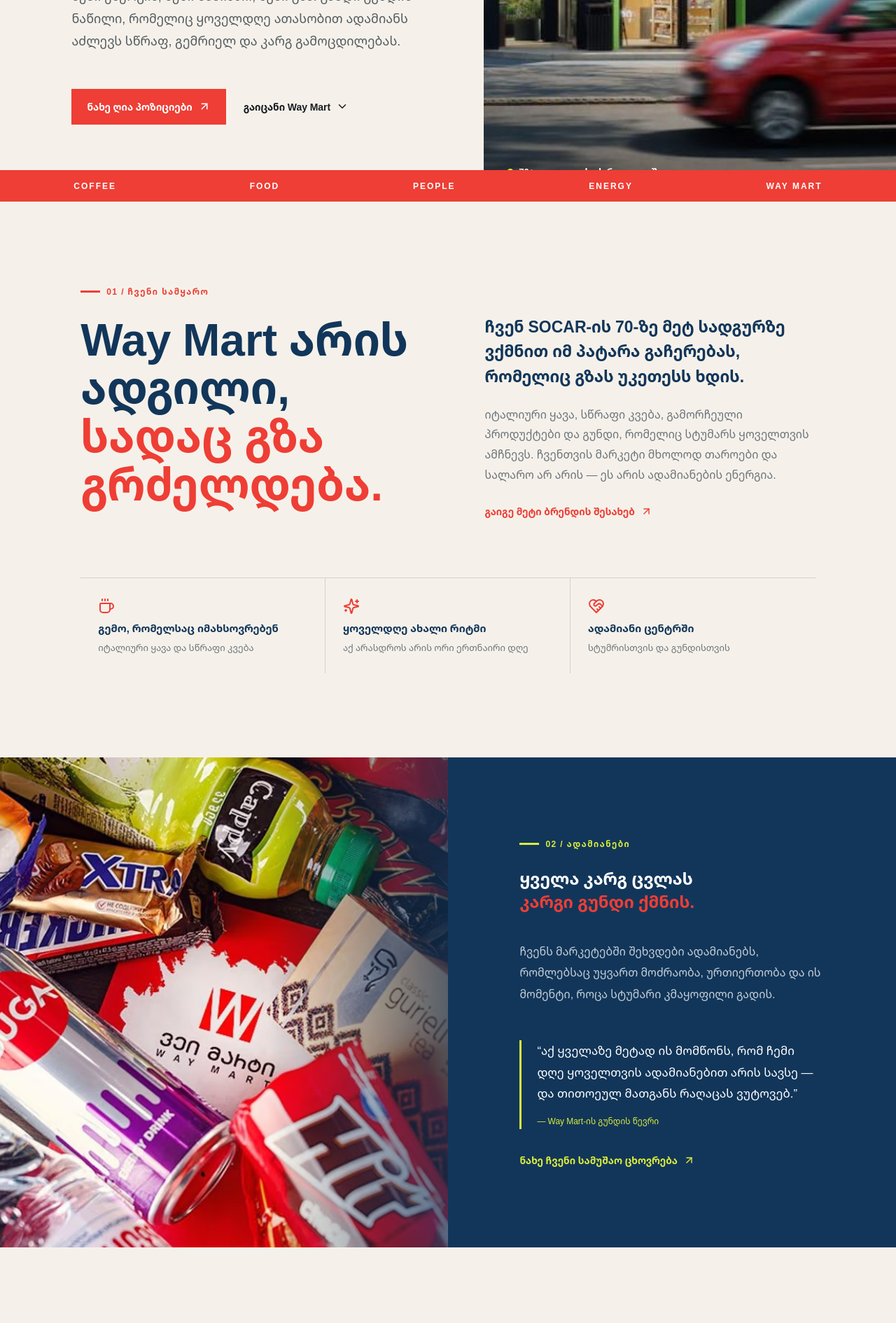
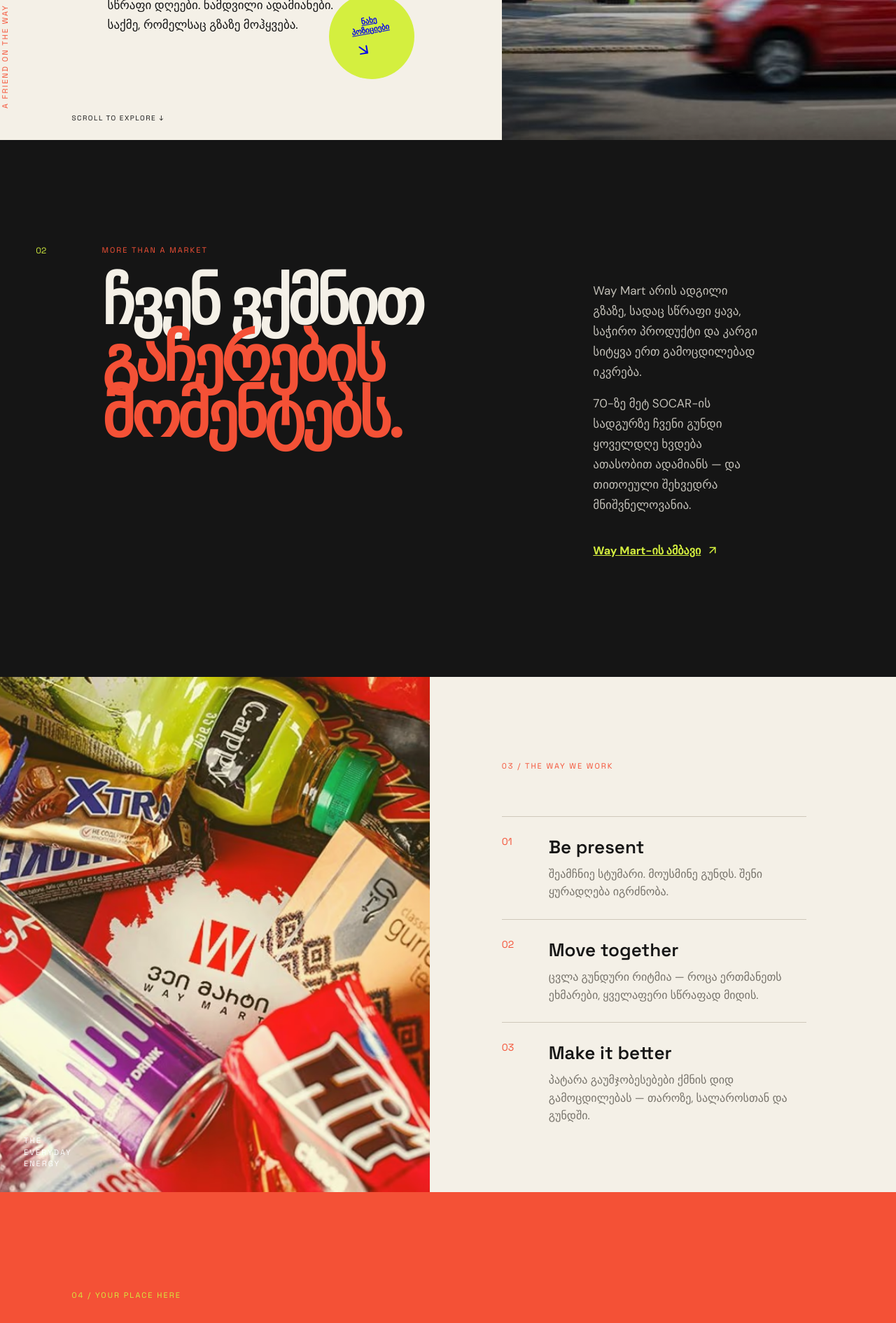
Before and after one commit to Nina932/wmartcareer, a Next.js app: page / in a window 1280 px wide. Shown: the part 600-2490 px from the top of the page at 70% size. Built offline with nearby package versions, Linux system fonts and the light colour scheme.

Commit message:
Replace careers design with new Way Mart brand direction

```diff
--- a/app/page.tsx
+++ b/app/page.tsx
@@ -1,31 +1,17 @@
 'use client';
-
 import Image from 'next/image';
-import { ArrowUpRight, ChevronDown, Coffee, HeartHandshake, MapPin, Menu, ShieldCheck, Sparkles, Users, X } from 'lucide-react';
+import { ArrowDownRight, ArrowUpRight, Menu, X } from 'lucide-react';
 import { useState } from 'react';
 
-const applyUrl = 'https://waymart.selfrecruit.ge/e8e7ca79-c3fc-475c-9c01-bfde96354572';
-
-export default function Home() {
-  const [open, setOpen] = useState(false);
-  return <main>
-    <nav className="nav"><a className="logo" href="#top" aria-label="Way Mart"><span className="logo-w">W</span><span className="logo-copy"><b>ვეი მარტი</b><small>WAY MART</small></span></a><div className={open ? 'nav-links open' : 'nav-links'}><a href="#way">ბრენდი</a><a href="#people">გუნდი</a><a href="#roles">ვაკანსიები</a><a href="#life">ჩვენი გარემო</a><a className="nav-apply" href={applyUrl} target="_blank">შემოგვიერთდი <ArrowUpRight size={16}/></a></div><button className="menu" onClick={() => setOpen(!open)} aria-label="მენიუ">{open ? <X/> : <Menu/>}</button></nav>
-
-    <section className="hero" id="top"><div className="hero-content"><p className="kicker"><span/> კარიერა Way Mart-ში</p><h1>გზაზე მეგობრობა<br/><em>ადამიანებით იწყება.</em></h1><p className="hero-copy">შენი ენერგია, შენი ხასიათი, შენი გზა. გახდი გუნდის ნაწილი, რომელიც ყოველდღე ათასობით ადამიანს აძლევს სწრაფ, გემრიელ და კარგ გამოცდილებას.</p><div className="hero-actions"><a className="button red" href={applyUrl} target="_blank">ნახე ღია პოზიციები <ArrowUpRight size={18}/></a><a className="text-link" href="#way">გაიცანი Way Mart <ChevronDown size={18}/></a></div></div><div className="hero-image"><Image src="/media/waymart-storefront.jpg" alt="Way Mart-ის მარკეტი ქალაქში" fill priority sizes="(max-width: 900px) 100vw, 48vw"/><div className="hero-sticker">შენი<br/><strong>მეგობარი</strong><br/>გზაზე<span>✳</span></div><div className="hero-caption"><span className="live-dot"/> 70+ ლოკაცია საქართველოში</div></div><div className="hero-marquee"><span>COFFEE</span><span>FOOD</span><span>PEOPLE</span><span>ENERGY</span><span>WAY MART</span></div></section>
-
-    <section className="intro" id="way"><div className="eyebrow">01 / ჩვენი სამყარო</div><div className="intro-grid"><h2>Way Mart არის ადგილი,<br/><span>სადაც გზა გრძელდება.</span></h2><div><p className="large-copy">ჩვენ SOCAR-ის 70-ზე მეტ სადგურზე ვქმნით იმ პატარა გაჩერებას, რომელიც გზას უკეთესს ხდის.</p><p>იტალიური ყავა, სწრაფი კვება, გამორჩეული პროდუქტები და გუნდი, რომელიც სტუმარს ყოველთვის ამჩნევს. ჩვენთვის მარკეტი მხოლოდ თაროები და სალარო არ არის — ეს არის ადამიანების ენერგია.</p><a className="outline-link" href="https://sgp.ge/way-mart" target="_blank">გაიგე მეტი ბრენდის შესახებ <ArrowUpRight size={17}/></a></div></div><div className="value-row"><div><Coffee/><b>გემო, რომელსაც იმახსოვრებენ</b><span>იტალიური ყავა და სწრაფი კვება</span></div><div><Sparkles/><b>ყოველდღე ახალი რიტმი</b><span>აქ არასდროს არის ორი ერთნაირი დღე</span></div><div><HeartHandshake/><b>ადამიანი ცენტრში</b><span>სტუმრისთვის და გუნდისთვის</span></div></div></section>
-
-    <section className="people" id="people"><div className="people-art"><Image src="/media/waymart-story-1.avif" alt="Way Mart-ის გარემო" fill sizes="(max-width: 900px) 100vw, 50vw"/></div><div className="people-copy"><div className="eyebrow light">02 / ადამიანები</div><h2>ყველა კარგ ცვლას<br/><em>კარგი გუნდი ქმნის.</em></h2><p>ჩვენს მარკეტებში შეხვდები ადამიანებს, რომლებსაც უყვართ მოძრაობა, ურთიერთობა და ის მომენტი, როცა სტუმარი კმაყოფილი გადის.</p><blockquote>“აქ ყველაზე მეტად ის მომწონს, რომ ჩემი დღე ყოველთვის ადამიანებით არის სავსე — და თითოეულ მათგანს რაღაცას ვუტოვებ.”<cite>— Way Mart-ის გუნდის წევრი</cite></blockquote><a className="light-link" href="#life">ნახე ჩვენი სამუშაო ცხოვრება <ArrowUpRight size={17}/></a></div></section>
-
-    <section className="roles" id="roles"><div className="eyebrow">03 / შენი შემდეგი ნაბიჯი</div><div className="roles-head"><h2>იპოვე როლი,<br/><em>რომელიც შენ გგავს.</em></h2><a className="button dark" href={applyUrl} target="_blank">ყველა ვაკანსიის ნახვა <ArrowUpRight size={18}/></a></div><div className="role-list"><Role icon={<Users/>} title="მოლარე-კონსულტანტი" meta="ფილიალები · თბილისი და რეგიონები" text="სტუმართან ურთიერთობა, პროდუქტის წარმოჩენა და Way Mart-ის ატმოსფეროს შექმნა."/><Role icon={<ShieldCheck/>} title="საწყობის ადმინისტრატორი" meta="ლოჯისტიკა · რეგიონები" text="სისწრაფე, სიზუსტე და გუნდისთვის საჭირო ყველაფრის დროულად მომზადება."/><Role icon={<MapPin/>} title="რეგიონალური მენეჯერი" meta="ოპერაციები · თბილისი" text="ადამიანების, სტანდარტების და შედეგების მართვა 70+ ლოკაციის ქსელში."/></div></section>
-
-    <section className="life" id="life"><div className="life-top"><div className="eyebrow light">04 / სამუშაო ცხოვრების კადრები</div><h2>აქ ყოველდღე<br/><em>რაღაც ხდება.</em></h2><p>Way Mart-ის გარემო ენერგიულია, ნამდვილია და ადამიანებით არის სავსე.</p></div><div className="gallery"><div className="gallery-main"><Image src="/media/waymart-story-2.avif" alt="Way Mart-ის გუნდი" fill sizes="(max-width: 900px) 100vw, 45vw"/></div><div className="gallery-small"><Image src="/media/waymart-storefront.jpg" alt="Way Mart-ის სივრცე" fill sizes="(max-width: 900px) 100vw, 25vw"/></div><div className="gallery-note"><span>WAY MART</span><b>მოდი, შენი<br/>ისტორია<br/>აქ დაწერე.</b><a href={applyUrl} target="_blank">შემოგვიერთდი <ArrowUpRight size={17}/></a></div></div></section>
-
-    <section className="benefits"><div className="eyebrow">05 / რას მიიღებ</div><div className="benefit-grid"><div><span>01</span><h3>ზრდის გზა</h3><p>პოზიციიდან პოზიციამდე — ისწავლე, გაიზარდე და შექმენი შენი კარიერული მიმართულება.</p></div><div><span>02</span><h3>შენი კეთილდღეობა</h3><p>ჯანმრთელობის დაზღვევა, ტრანსპორტირების მხარდაჭერა და ბონუსური შესაძლებლობები.</p></div><div><span>03</span><h3>დიდი ქსელის გამოცდილება</h3><p>ისწავლე საცალო ვაჭრობის ყველაზე ცოცხალ გარემოში, პროფესიონალ გუნდთან ერთად.</p></div></div></section>
-
-    <section className="final-cta"><div><div className="eyebrow light">შენი გზა შეიძლება აქ გაგრძელდეს</div><h2>მზად ხარ<br/><em>შემოგვიერთდე?</em></h2></div><a className="button red large" href={applyUrl} target="_blank">შეავსე განაცხადი <ArrowUpRight size={20}/></a></section>
-    <footer><a className="logo" href="#top"><span className="logo-w">W</span><span className="logo-copy"><b>ვეი მარტი</b><small>WAY MART</small></span></a><span>© 2026 Way Mart · შენი მეგობარი გზაზე</span><div><a href="https://www.facebook.com/WayMartGeorgia/" target="_blank">Facebook</a><a href="https://www.tiktok.com/@waymart" target="_blank">TikTok</a></div></footer>
-  </main>;
-}
-
-function Role({icon,title,meta,text}:{icon:React.ReactNode,title:string,meta:string,text:string}) { return <article className="role-card"><div className="role-icon">{icon}</div><div><small>{meta}</small><h3>{title}</h3><p>{text}</p></div><a href={applyUrl} target="_blank" aria-label={`${title}-ზე განაცხადი`}><ArrowUpRight size={20}/></a></article>; }
+const applyUrl='https://waymart.selfrecruit.ge/e8e7ca79-c3fc-475c-9c01-bfde96354572';
+export default function Home(){const [menu,setMenu]=useState(false);return <main className="new-site">
+<header className="topbar"><a className="wordmark" href="#start"><span className="mark">W</span><span>WAY<br/><b>MART</b></span></a><div className="location">CAREERS / GEORGIA</div><button className="menu-btn" onClick={()=>setMenu(!menu)} aria-label="მენიუ">{menu?<X/>:<Menu/>}</button><nav className={menu?'menu-panel show':'menu-panel'}><a href="#why">Why Way Mart</a><a href="#roles">Open roles</a><a href="#inside">Inside the shift</a><a href={applyUrl} target="_blank">Apply now <ArrowUpRight size={15}/></a></nav></header>
+<section className="opening" id="start"><div className="vertical-note">A FRIEND ON THE WAY <span>✦</span></div><div className="opening-copy"><p className="micro">WAY MART / PEOPLE FIRST</p><h1>Find your<br/><i>pace.</i></h1><p className="opening-lead">სწრაფი დღეები. ნამდვილი ადამიანები.<br/>საქმე, რომელსაც გზაზე მოჰყვება.</p><a className="circle-cta" href="#roles"><span>ნახე<br/>პოზიციები</span><ArrowDownRight size={24}/></a></div><div className="opening-photo"><Image src="/media/waymart-storefront.jpg" alt="Way Mart-ის მარკეტი" fill priority sizes="(max-width: 800px) 100vw, 52vw"/><div className="photo-label">01 / YOUR<br/>NEXT STOP</div></div><div className="scroll-mark">SCROLL TO EXPLORE ↓</div></section>
+<section className="statement" id="why"><div className="section-index">02</div><div className="statement-main"><p className="micro">MORE THAN A MARKET</p><h2>ჩვენ ვქმნით<br/><span>გაჩერების<br/>მომენტებს.</span></h2></div><div className="statement-side"><p>Way Mart არის ადგილი გზაზე, სადაც სწრაფი ყავა, საჭირო პროდუქტი და კარგი სიტყვა ერთ გამოცდილებად იკვრება.</p><p>70-ზე მეტ SOCAR-ის სადგურზე ჩვენი გუნდი ყოველდღე ხვდება ათასობით ადამიანს — და თითოეული შეხვედრა მნიშვნელოვანია.</p><a className="arrow-link" href="https://sgp.ge/way-mart" target="_blank">Way Mart-ის ამბავი <ArrowUpRight size={18}/></a></div></section>
+<section className="manifesto"><div className="manifesto-image"><Image src="/media/waymart-story-1.avif" alt="Way Mart-ის სამუშაო გარემო" fill sizes="50vw"/><span>THE<br/>EVERYDAY<br/>ENERGY</span></div><div className="manifesto-list"><p className="micro">03 / THE WAY WE WORK</p><Manifesto n="01" t="Be present" p="შეამჩნიე სტუმარი. მოუსმინე გუნდს. შენი ყურადღება იგრძნობა."/><Manifesto n="02" t="Move together" p="ცვლა გუნდური რიტმია — როცა ერთმანეთს ეხმარები, ყველაფერი სწრაფად მიდის."/><Manifesto n="03" t="Make it better" p="პატარა გაუმჯობესებები ქმნის დიდ გამოცდილებას — თაროზე, სალაროსთან და გუნდში."/></div></section>
+<section className="roles-new" id="roles"><div className="roles-intro"><p className="micro">04 / YOUR PLACE HERE</p><h2>What will<br/><i>you bring?</i></h2><p>აირჩიე როლი და დაიწყე იქ, სადაც შენი ხასიათი და ენერგია ყველაზე მეტად გამოგადგება.</p></div><div className="role-rail"><Role n="01" t="მოლარე-კონსულტანტი" d="თბილისი · რეგიონები"/><Role n="02" t="საწყობის ადმინისტრატორი" d="ლოჯისტიკა · ოპერაციები"/><Role n="03" t="რეგიონალური მენეჯერი" d="ლიდერობა · ზრდა"/><a className="see-all" href={applyUrl} target="_blank">ყველა<br/>ვაკანსია <ArrowUpRight size={20}/></a></div></section>
+<section className="shift" id="inside"><div className="shift-title"><p className="micro">05 / INSIDE THE SHIFT</p><h2>One day.<br/><i>Many stories.</i></h2></div><div className="shift-collage"><div className="collage-large"><Image src="/media/waymart-story-2.avif" alt="Way Mart-ის გუნდი" fill sizes="45vw"/><span>TEAM / 01</span></div><div className="collage-small"><Image src="/media/waymart-storefront.jpg" alt="Way Mart-ის ლოკაცია" fill sizes="25vw"/><span>PLACE / 02</span></div><div className="collage-copy">ყოველი ცვლა განსხვავებულია.<br/><strong>შენი ისტორია აქ იწყება.</strong></div></div></section>
+<section className="join"><div className="join-top"><p className="micro">06 / TAKE THE NEXT STEP</p><span>READY WHEN<br/>YOU ARE.</span></div><h2>მოდი,<br/><i>გზაზე</i> შევხვდეთ.</h2><a className="apply-stamp" href={applyUrl} target="_blank">შეავსე<br/>განაცხადი <ArrowUpRight size={24}/></a></section>
+<footer><a className="wordmark" href="#start"><span className="mark">W</span><span>WAY<br/><b>MART</b></span></a><span>შენი მეგობარი გზაზე</span><div><a href="https://www.facebook.com/WayMartGeorgia/" target="_blank">FB</a><a href="https://www.tiktok.com/@waymart" target="_blank">TT</a></div></footer></main>}
+function Role({n,t,d}:{n:string,t:string,d:string}){return <a className="role-line" href={applyUrl} target="_blank"><b>{n}</b><span><strong>{t}</strong><small>{d}</small></span><ArrowUpRight size={19}/></a>}
+function Manifesto({n,t,p}:{n:string,t:string,p:string}){return <div className="manifesto-row"><b>{n}</b><div><h3>{t}</h3><p>{p}</p></div></div>}
```
Also changed, not shown: app/globals.css, public/media/waymart-logo.avif (added).
